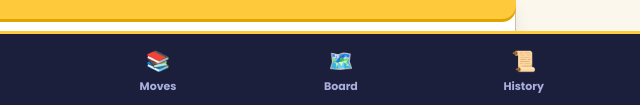
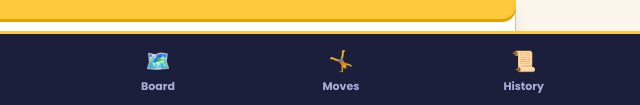
Before and after one commit to cwils1689/thequestlog, a plain HTML site: page index.html in a window 1280 px wide. Shown: the part 693-798 px from the top of the page, 482-1122 px from the left. Drawn offline with Linux system fonts and the light colour scheme.

Commit message:
Swap Board/Moves nav order; new Moves icon
Bottom nav now goes ...Badges, Board, Moves, History... Moves icon
changed from 📚 to 🤸 (no icon collisions elsewhere in the nav).

Co-Authored-By: Claude Sonnet 5 <noreply@anthropic.com>

```diff
--- a/index.html
+++ b/index.html
@@ -189,8 +189,8 @@
     <button class="nav-btn active" data-nav="today"><span class="nav-icon">🏠</span><span>Today</span></button>
     <button class="nav-btn" data-nav="rank"><span class="nav-icon">🚀</span><span>Rank</span></button>
     <button class="nav-btn" data-nav="badges"><span class="nav-icon">🎖️</span><span>Badges</span></button>
-    <button class="nav-btn" data-nav="exercises"><span class="nav-icon">📚</span><span>Moves</span></button>
     <button class="nav-btn" data-nav="board"><span class="nav-icon">🗺️</span><span>Board</span></button>
+    <button class="nav-btn" data-nav="exercises"><span class="nav-icon">🤸</span><span>Moves</span></button>
     <button class="nav-btn" data-nav="history"><span class="nav-icon">📜</span><span>History</span></button>
     <button class="nav-btn" data-nav="settings"><span class="nav-icon">⚙️</span><span>Settings</span></button>
   </nav>
```
